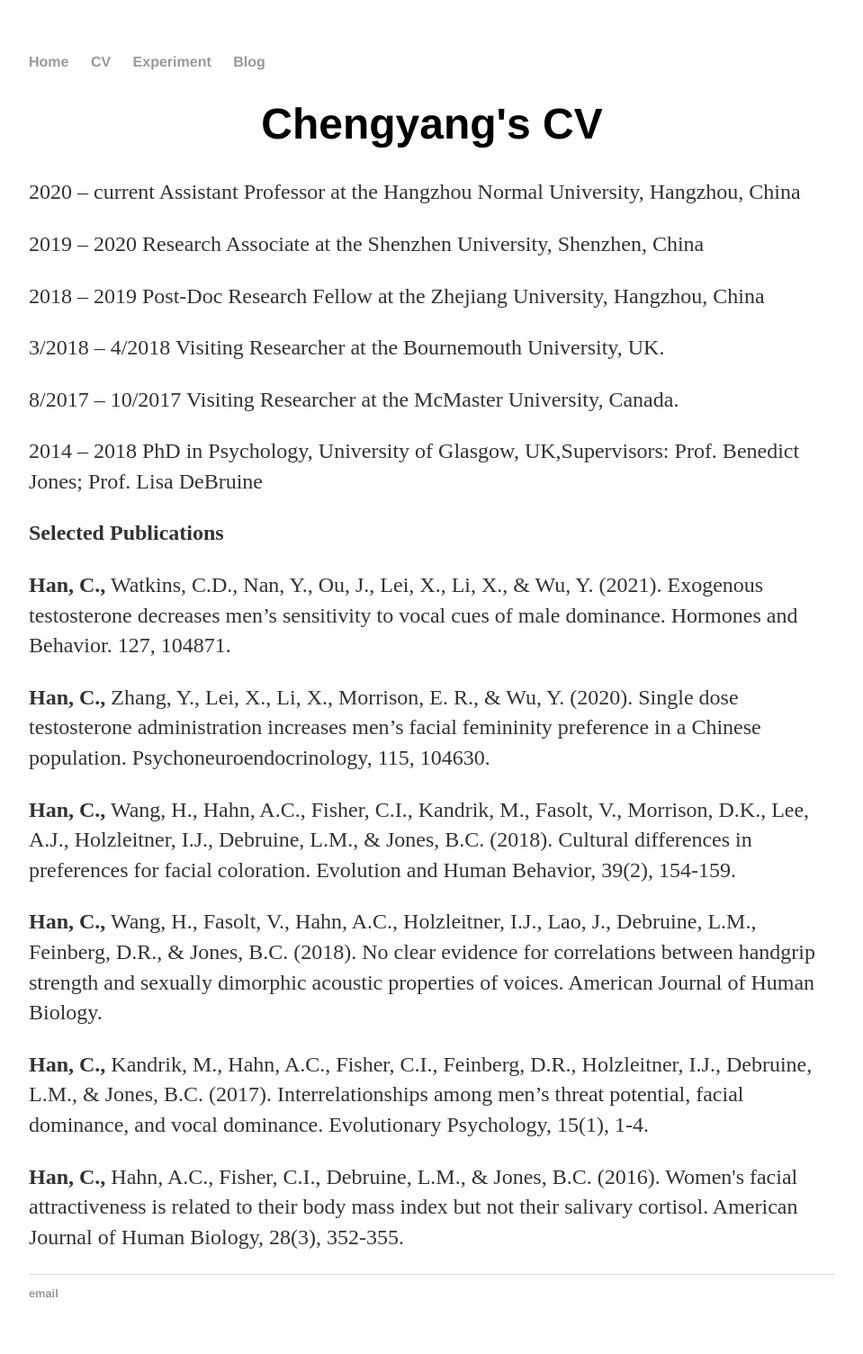
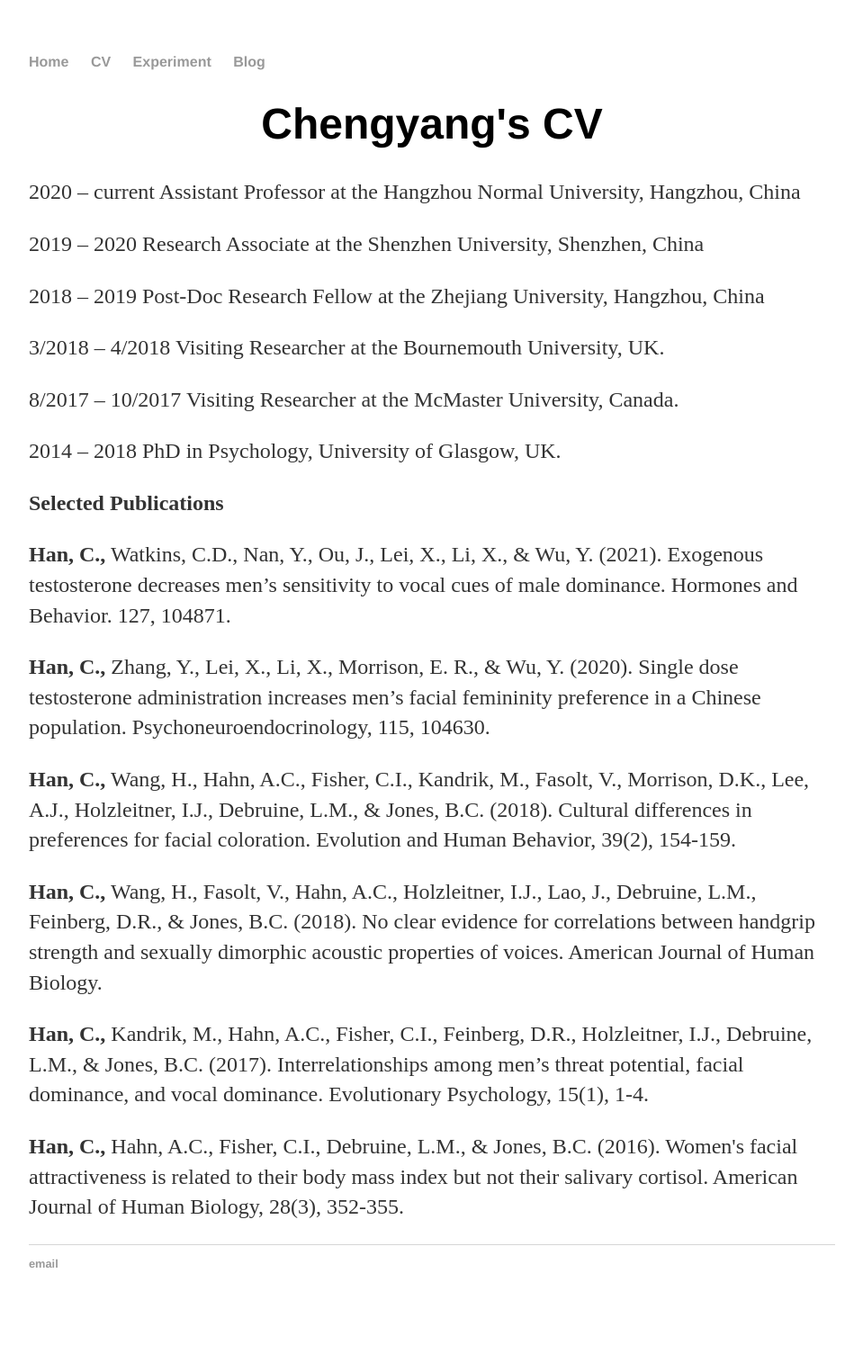
Before and after one commit to chengyanghan/chengyanghan.github.io, a Jekyll site: the page built from cv/index.html, in a window 1280 px wide. Shown: the whole page at 90% size, without its empty margins (160-1119 px from the left). Built offline with Jekyll 4.4.1, drawn with Linux system fonts in a browser that asks for light colours; after the commit the page ends 1472 px from its top, so only the background shows below that.

Commit message:
Update index.html

```diff
--- a/cv/index.html
+++ b/cv/index.html
@@ -10,7 +10,7 @@ title: Chengyang Han
   <p>2018 – 2019	Post-Doc Research Fellow at the Zhejiang University, Hangzhou, China</p>
   <p>3/2018 – 4/2018	Visiting Researcher at the Bournemouth University, UK.</p>
   <p>8/2017 – 10/2017	Visiting Researcher at the McMaster University, Canada.</p>
-  <p>2014 – 2018  	PhD in Psychology, University of Glasgow, UK,Supervisors: Prof. Benedict Jones; Prof. Lisa DeBruine </p>
+  <p>2014 – 2018  	PhD in Psychology, University of Glasgow, UK. </p>
 
 
 
```
